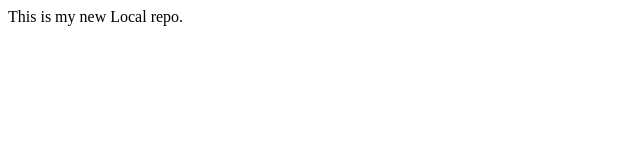
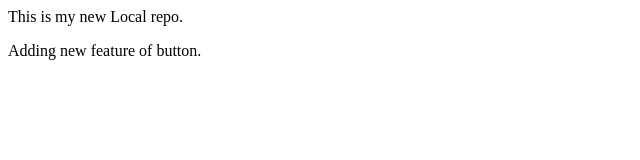
Before and after one commit to ayushsoni11/Localrepo, a plain HTML site: page index.html in a window 1280 px wide. Shown: the whole page, without its empty margins (0-640 px from the left). Drawn offline with Linux system fonts and the light colour scheme.

Commit message:
Add button

```diff
--- a/index.html
+++ b/index.html
@@ -1 +1,2 @@
 <p>This is my new Local repo.</p>
+<p> Adding new feature of button.</p>
```
